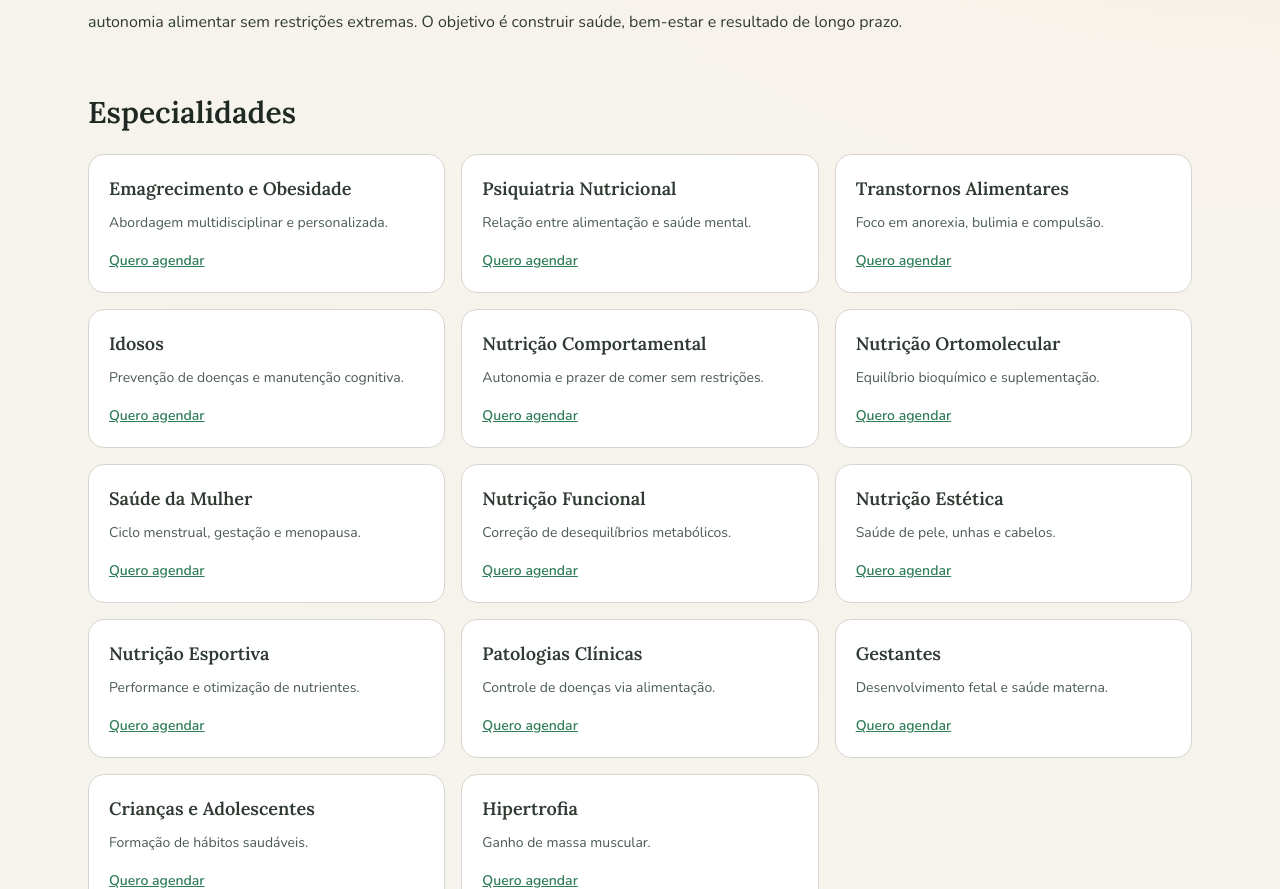
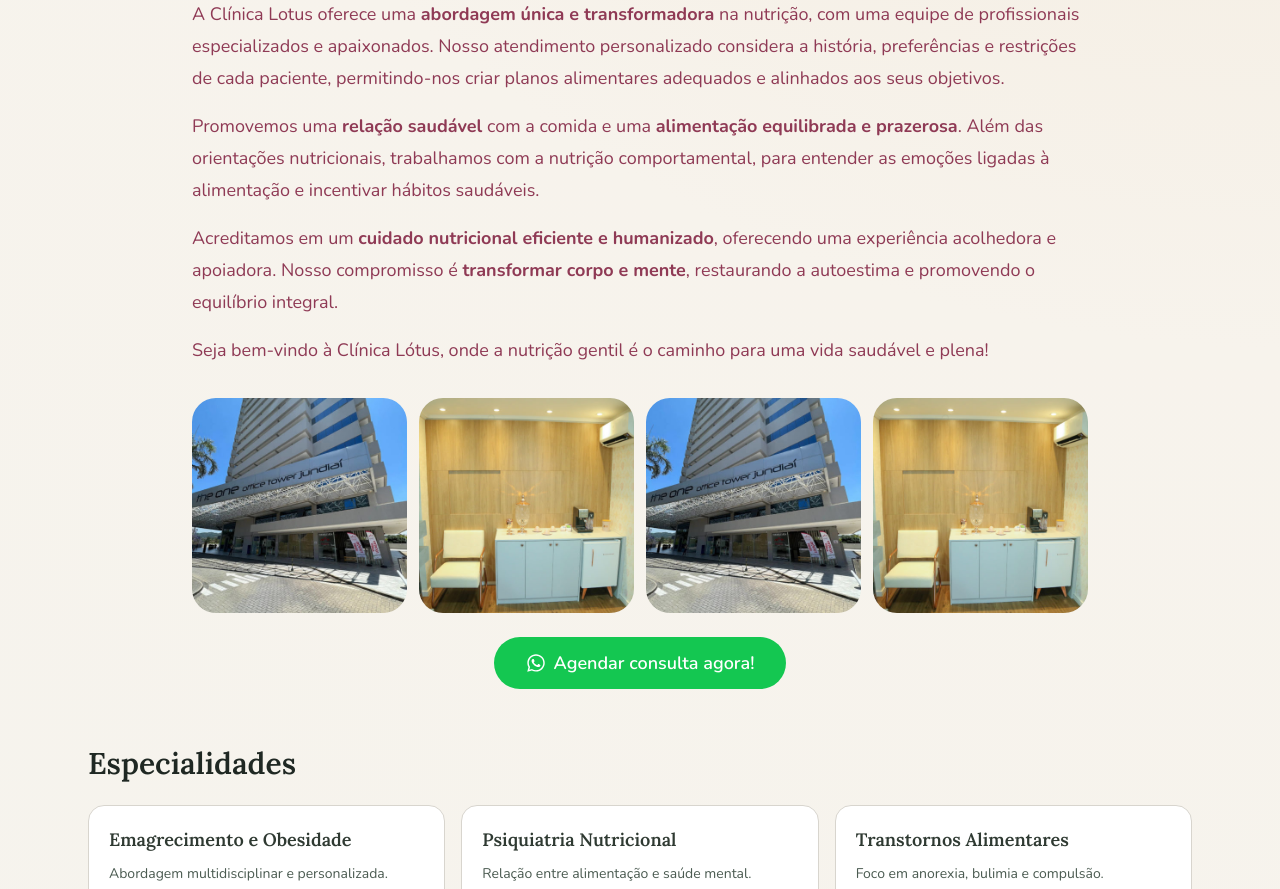
Before and after one commit to AriSilva94/lotusnutricao, a Next.js app: page / in a window 1280 px wide. Shown: the part 956-1845 px from the top of the page. Built offline with nearby package versions, Linux system fonts and the light colour scheme.

Commit message:
feat: create clinic section layout

```diff
--- a/components/home/ClinicSection.tsx
+++ b/components/home/ClinicSection.tsx
@@ -1,12 +1,74 @@
+import Image from "next/image";
+import { FaWhatsapp } from "react-icons/fa";
+
+const clinicImages = [
+  "/assets/img/the-one-500x500.jpeg",
+  "/assets/img/office-500x500.jpg",
+  "/assets/img/the-one-500x500.jpeg",
+  "/assets/img/office-500x500.jpg",
+];
+
+const clinicWhatsappLink =
+  "https://wa.me/5511989706917?text=Ol%C3%A1%2C%20gostaria%20de%20mais%20informa%C3%A7%C3%B5es%20sobre%20os%20atendimentos%20da%20Cl%C3%ADnica%20L%C3%B3tus.";
+
 export function ClinicSection() {
   return (
     <section id="aclinica" className="mt-14 scroll-mt-24">
-      <h2 className="text-2xl font-semibold text-[#1f2823] sm:text-3xl">A Clínica</h2>
-      <p className="mt-4 max-w-4xl text-base leading-8 text-[#2f3a32]">
-        A filosofia da Clínica Lótus é de Nutrição Gentil: uma abordagem limpa, acolhedora e
-        colaborativa para fortalecer sua autonomia alimentar sem restrições extremas. O objetivo é
-        construir saúde, bem-estar e resultado de longo prazo.
-      </p>
+      <div className="mx-auto w-full max-w-4xl">
+        <h2 className="text-4xl leading-tight font-bold text-lotus-rose-500 sm:text-5xl">
+          Conheça a Clínica
+        </h2>
+
+        <div className="mt-4 space-y-4 text-base leading-8 text-[#8f3a55] sm:text-lg sm:leading-8">
+          <p>
+            A Clínica Lotus oferece uma <strong>abordagem única e transformadora</strong> na
+            nutrição, com uma equipe de profissionais especializados e apaixonados. Nosso
+            atendimento personalizado considera a história, preferências e restrições de cada
+            paciente, permitindo-nos criar planos alimentares adequados e alinhados aos seus
+            objetivos.
+          </p>
+          <p>
+            Promovemos uma <strong>relação saudável</strong> com a comida e uma{" "}
+            <strong>alimentação equilibrada e prazerosa</strong>. Além das orientações
+            nutricionais, trabalhamos com a nutrição comportamental, para entender as emoções
+            ligadas à alimentação e incentivar hábitos saudáveis.
+          </p>
+          <p>
+            Acreditamos em um <strong>cuidado nutricional eficiente e humanizado</strong>, oferecendo
+            uma experiência acolhedora e apoiadora. Nosso compromisso é{" "}
+            <strong>transformar corpo e mente</strong>, restaurando a autoestima e promovendo o
+            equilíbrio integral.
+          </p>
+          <p>
+            Seja bem-vindo à Clínica Lótus, onde a nutrição gentil é o caminho para uma vida
+            saudável e plena!
+          </p>
+        </div>
+
+        <div className="mt-8 grid grid-cols-2 gap-2 sm:gap-3 lg:grid-cols-4">
+          {clinicImages.map((image, index) => (
+            <article key={`${image}-${index}`} className="overflow-hidden rounded-3xl">
+              <Image
+                src={image}
+                alt={`Imagem da clínica ${index + 1}`}
+                width={500}
+                height={500}
+                className="h-full w-full object-cover"
+              />
+            </article>
+          ))}
+        </div>
+
+        <a
+          href={clinicWhatsappLink}
+          target="_blank"
+          rel="noreferrer"
+          className="mt-6 mx-auto flex w-fit items-center gap-2 rounded-full bg-[#14C751] px-8 py-3 text-lg font-semibold text-white transition-colors hover:bg-[#11b549]"
+        >
+          <FaWhatsapp aria-hidden="true" className="h-5 w-5 shrink-0" />
+          Agendar consulta agora!
+        </a>
+      </div>
     </section>
   );
 }
```
Also changed, not shown: public/assets/img/office-500x500.jpg (added), public/assets/img/the-one-500x500.jpeg (added).
